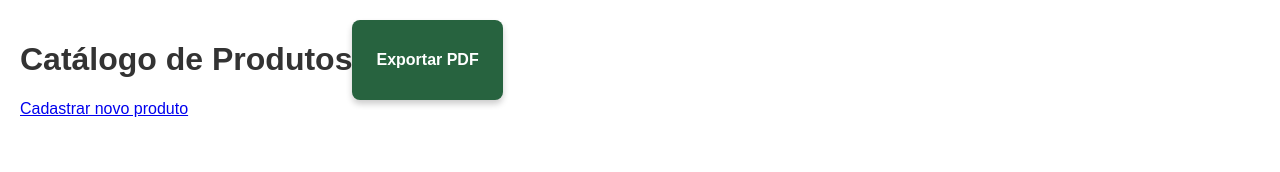
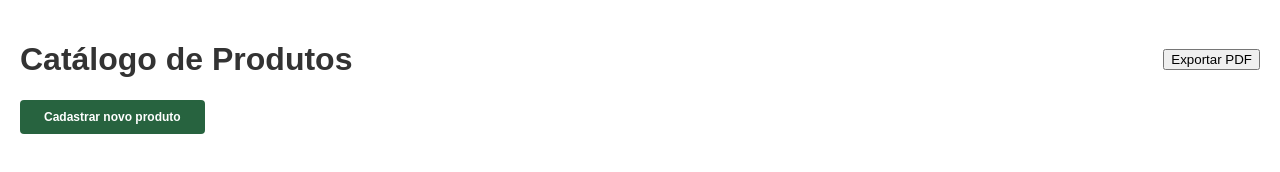
Before and after one commit to egidiomts/oficina27, a plain HTML site: page frontend/index.html in a window 1280 px wide. Drawn offline with Linux system fonts and the light colour scheme; no server answers.

Commit message:
atualiza estilo

```diff
--- a/frontend/index.html
+++ b/frontend/index.html
@@ -7,13 +7,23 @@
   </head>
 
   <body>
-    <div style="display: flex; gap: 10">
+    <div
+      style="display: flex; justify-content: space-between; align-items: center"
+    >
       <h1>Catálogo de Produtos</h1>
-      <button>Exportar PDF</button>
+      <button id="exportPdf">Exportar PDF</button>
     </div>
-    <a href="cadastrar.html">Cadastrar novo produto</a>
+    <!-- <a href="cadastrar.html">Cadastrar novo produto</a> -->
+    <button id="cadastrarProdutoBtn">Cadastrar novo produto</button>
     <div id="produtos"></div>
     <script src="scripts/config.js"></script>
     <script src="scripts/listagem.js"></script>
+    <script>
+      document
+        .getElementById("cadastrarProdutoBtn")
+        .addEventListener("click", () => {
+          window.location.href = "cadastrar.html"
+        })
+    </script>
   </body>
 </html>
--- a/frontend/style.css
+++ b/frontend/style.css
@@ -11,26 +11,19 @@ h1 {
   margin: 10px 0;
 }
 
-button {
+#cadastrarProdutoBtn {
   background-color: #27633f; /* cor principal do seu projeto */
   color: #fff;
   border: none;
-  padding: 12px 24px;
-  font-size: 16px;
+  padding: 10px 24px;
+  font-size: 12px;
   font-weight: bold;
-  border-radius: 8px;
+  border-radius: 4px;
   cursor: pointer;
   transition: all 0.3s ease;
-  box-shadow: 0 4px 6px rgba(0, 0, 0, 0.2);
+  margin-bottom: 10px;
 }
 
-button:hover {
+#cadastrarProdutoBtn:hover {
   background-color: #1e4d32; /* tom mais escuro no hover */
-  transform: translateY(-2px);
-  box-shadow: 0 6px 10px rgba(0, 0, 0, 0.25);
 }
-
-button:active {
-  transform: translateY(0);
-  box-shadow: 0 3px 5px rgba(0, 0, 0, 0.2);
-}
```
